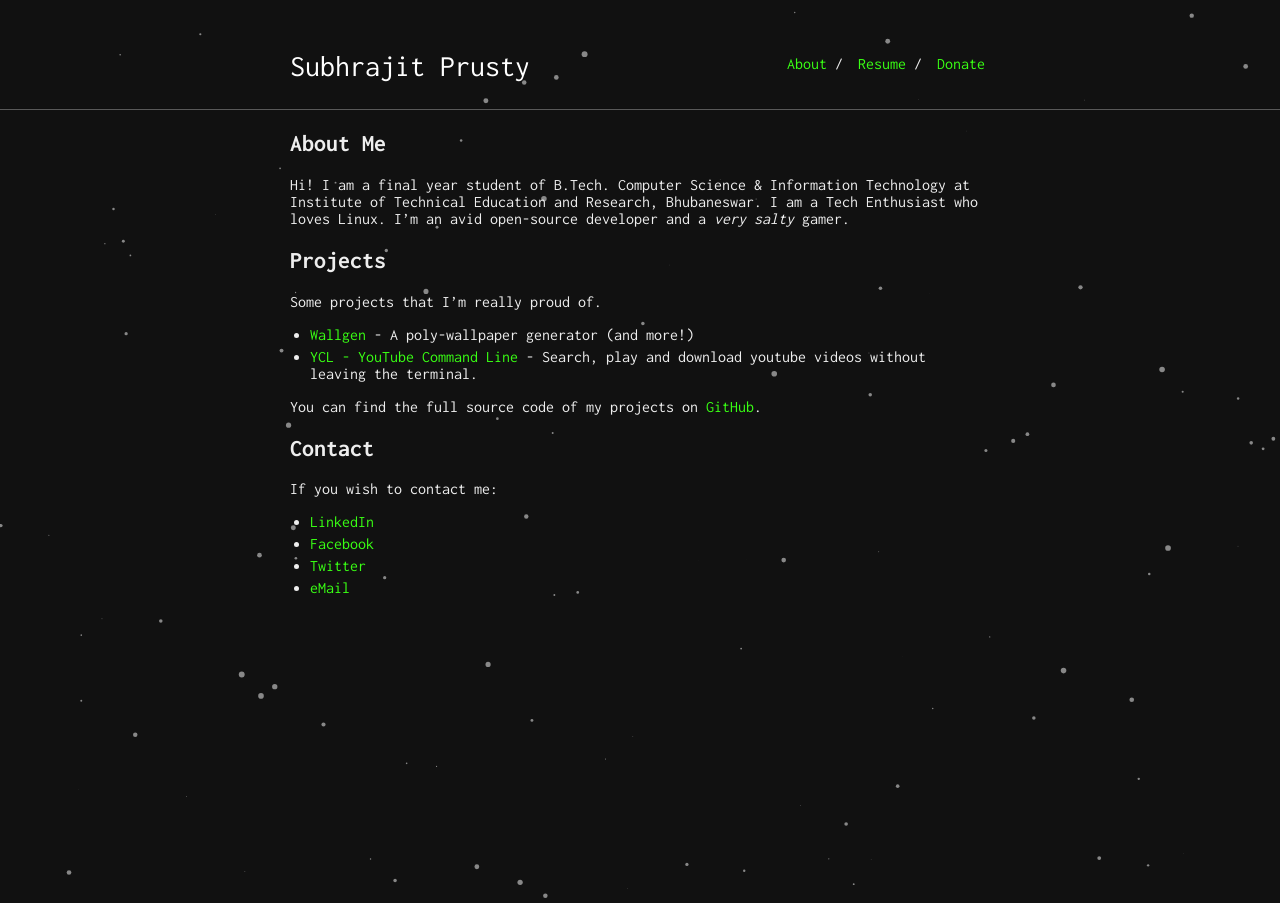
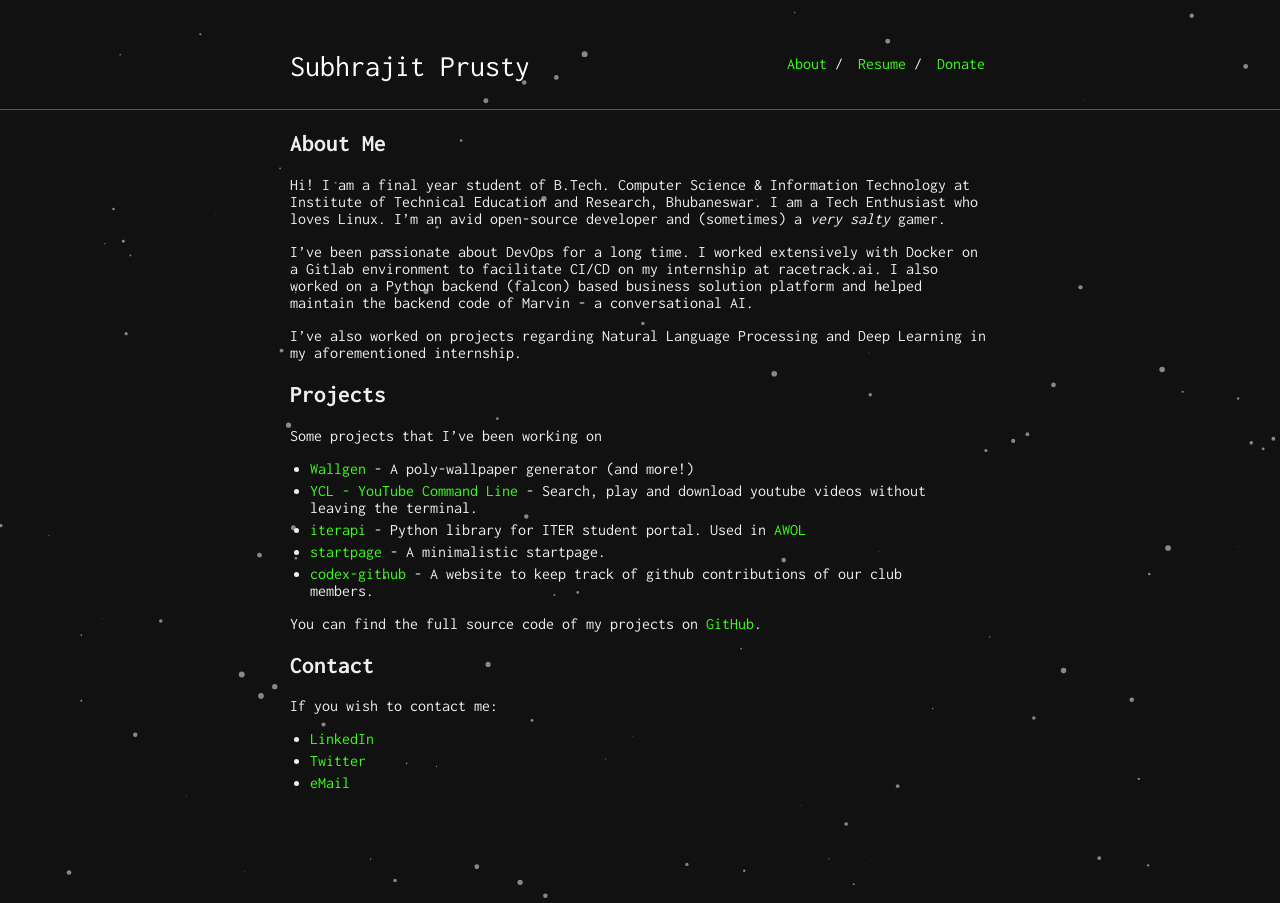
Before and after one commit to SubhrajitPrusty/SubhrajitPrusty.github.io, a Jekyll site: the page built from index.md, in a window 1280 px wide. Built offline with Jekyll 4.4.1, drawn with Linux system fonts in a browser that asks for light colours; our own code applies the rules of GitHub Pages for plain Markdown files.

Commit message:
updated details
- updated cv
- updated info and added more projects

```diff
--- a/index.md
+++ b/index.md
@@ -5,14 +5,23 @@ layout: default
 ## About Me
 
 Hi! I am a final year student of B.Tech. Computer Science & Information Technology at Institute of Technical Education and Research, Bhubaneswar.
-I am a Tech Enthusiast who loves Linux. I'm an avid open-source developer and a *very salty* gamer.
+I am a Tech Enthusiast who loves Linux. I'm an avid open-source developer and (sometimes) a *very salty* gamer.
+
+I've been passionate about DevOps for a long time. I worked extensively with Docker on a Gitlab environment to facilitate CI/CD on my internship at racetrack.ai.
+I also worked on a Python backend (falcon) based business solution platform and helped maintain the backend code of Marvin - a conversational AI.
+
+I've also worked on projects regarding Natural Language Processing and Deep Learning in my aforementioned internship.
+
 
 ## Projects
 
-Some projects that I'm really proud of.
+Some projects that I've been working on
 
 - [Wallgen](https://github.com/SubhrajitPrusty/wallgen) - A poly-wallpaper generator (and more!)
 - [YCL - YouTube Command Line](https://github.com/SubhrajitPrusty/ycl) - Search, play and download youtube videos without leaving the terminal.
+- [iterapi](https://github.com/SubhrajitPrusty/iterapi) - Python library for ITER student portal. Used in [AWOL](https://github.com/Pawan0411/AWOL)
+- [startpage](https://subhrajitprusty.github.io/startpage/) - A minimalistic startpage.
+- [codex-github](https://github.com/SubhrajitPrusty/codex-github) - A website to keep track of github contributions of our club members.
 
 You can find the full source code of my projects on [GitHub](https://github.com/SubhrajitPrusty).
 
@@ -21,6 +30,5 @@ You can find the full source code of my projects on [GitHub](https://github.com/
 If you wish to contact me:
 
 - [LinkedIn](https://www.linkedin.com/in/subhrajitprusty)
-- [Facebook](https://facebook.com/subhrajitprusty17)
 - [Twitter](https://twitter.com/subhrajit_)
 - [eMail](mailto:subhrajit1997@gmail.com)
```
Also changed, not shown: 1 other file.
